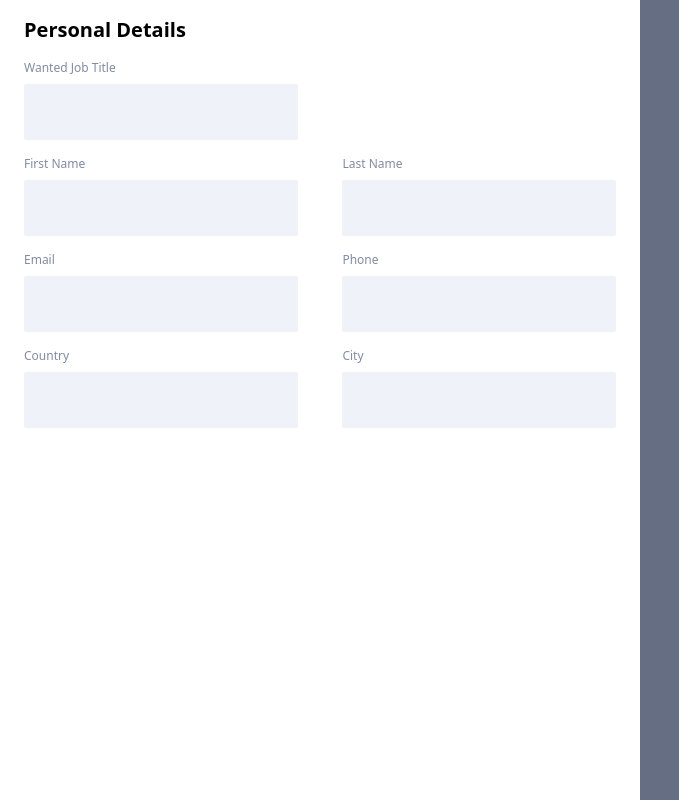
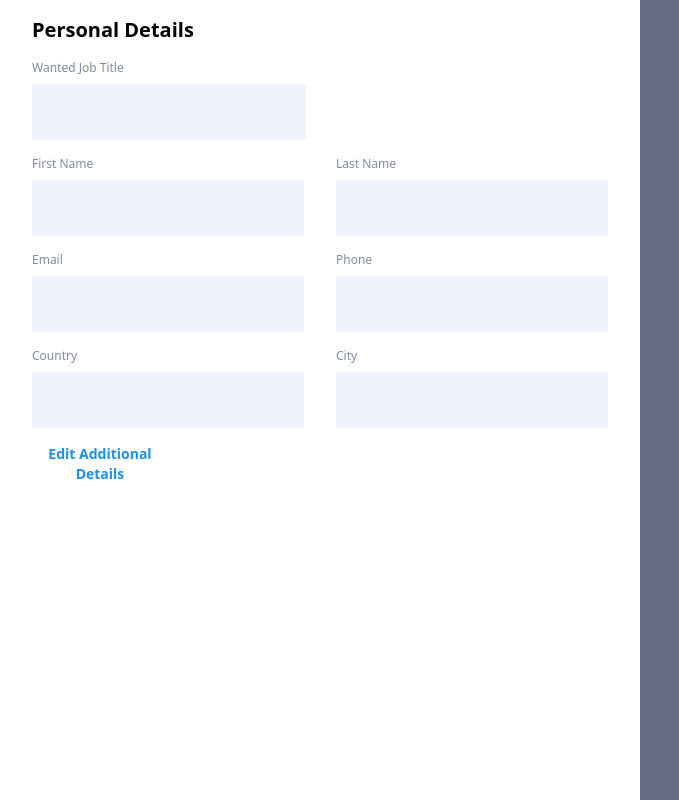
Before and after one commit to akifshah7/react-cv-builder, a React (Vite) app in the folder client/: page / in a window 1280 px wide. Shown: the whole page, without its empty margins (0-679 px from the left). Built offline with nearby package versions, Linux system fonts and the light colour scheme.

Commit message:
added some new input fields for personal details section

```diff
--- a/client/src/common/Input/index.tsx
+++ b/client/src/common/Input/index.tsx
@@ -8,7 +8,7 @@ type InputProps = {
 
 const Input: React.FC<InputProps> = ({ placeholder, labelText, customStyles }) => {
   return (
-    <div className="flex flex-col w-[45%] mx-2">
+    <div className="flex flex-col w-[45%] mx-4">
       <label className="mb-2 text-t-light-gray text-xs">{labelText || ""}</label>
       <input
         placeholder={placeholder || ""}
--- a/client/src/components/details/PersonalDetails.tsx
+++ b/client/src/components/details/PersonalDetails.tsx
@@ -1,11 +1,13 @@
-import React from "react";
+import React, { useState } from "react";
 import Input from "../../common/Input";
 
 const PersonalDetails: React.FC = () => {
+  const [additionalDetails, setAdditionalDetails] = useState<boolean>(false);
+
   return (
     <div className="p-4 w-full h-full flex flex-col gap-y-4">
-      <h1 className="text-xl font-bold text-black mx-2">Personal Details</h1>
-        <Input labelText="Wanted Job Title" />
+      <h1 className="text-xl font-bold text-black mx-4">Personal Details</h1>
+      <Input labelText="Wanted Job Title" />
       <div className="flex justify-between">
         <Input labelText="First Name" />
         <Input labelText="Last Name" />
@@ -18,6 +20,28 @@ const PersonalDetails: React.FC = () => {
         <Input labelText="Country" />
         <Input labelText="City" />
       </div>
+      {additionalDetails && (
+        <>
+          <div className="flex justify-between">
+            <Input labelText="Address" />
+            <Input labelText="Postal Code" />
+          </div>
+          <div className="flex justify-between">
+            <Input labelText="Driving License" />
+            <Input labelText="Nationality" />
+          </div>
+          <div className="flex justify-between">
+            <Input labelText="Place Of Birth" />
+            <Input labelText="Date Of Birth" />
+          </div>
+        </>
+      )}
+      <button
+        onClick={() => setAdditionalDetails(!additionalDetails)}
+        className="w-1/4 text-t-blue text-sm font-bold mx-2"
+      >
+        {!additionalDetails ? "Edit Additional Details" : "Hide Additional Details"}
+      </button>
     </div>
   );
 };
--- a/client/tailwind.config.js
+++ b/client/tailwind.config.js
@@ -6,7 +6,8 @@ export default {
       colors: {
         "light-gray": "#f0f2f9",
         "dark-gray": "#656e83",
-        "t-light-gray": "#828ba2"
+        "t-light-gray": "#828ba2",
+        "t-blue": "#1b91f0"
       }
     },
   },
```
